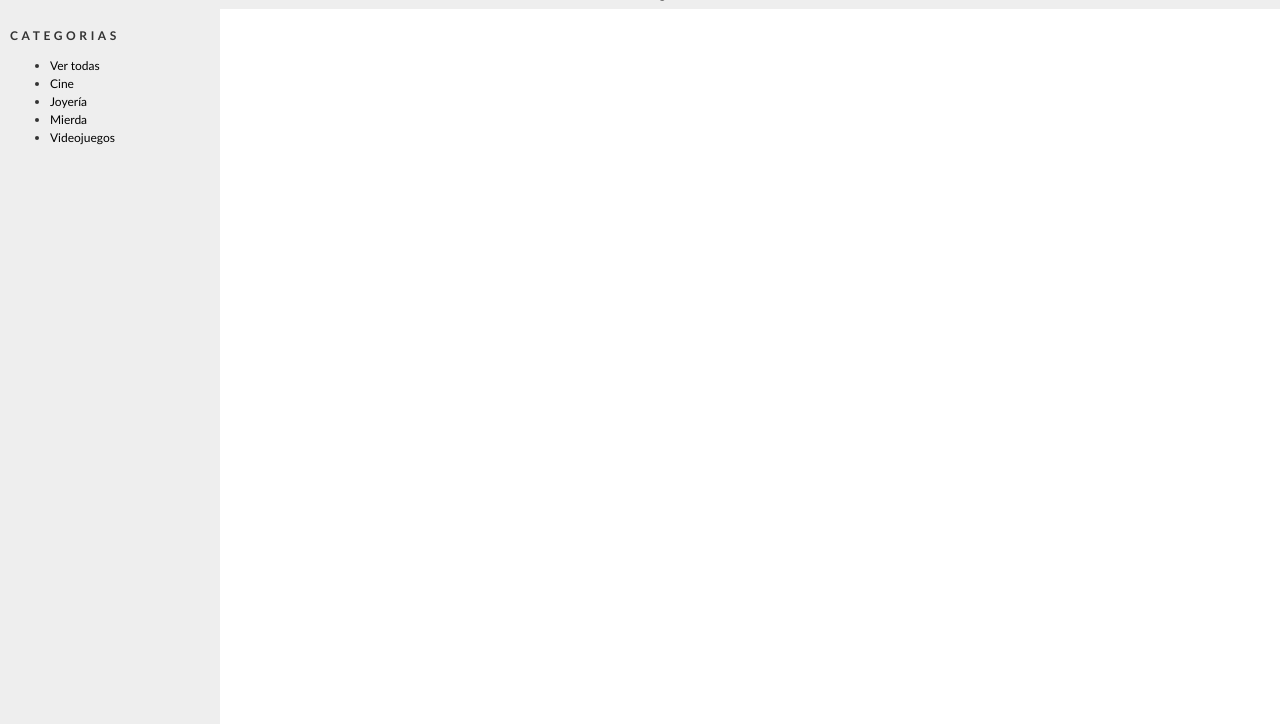
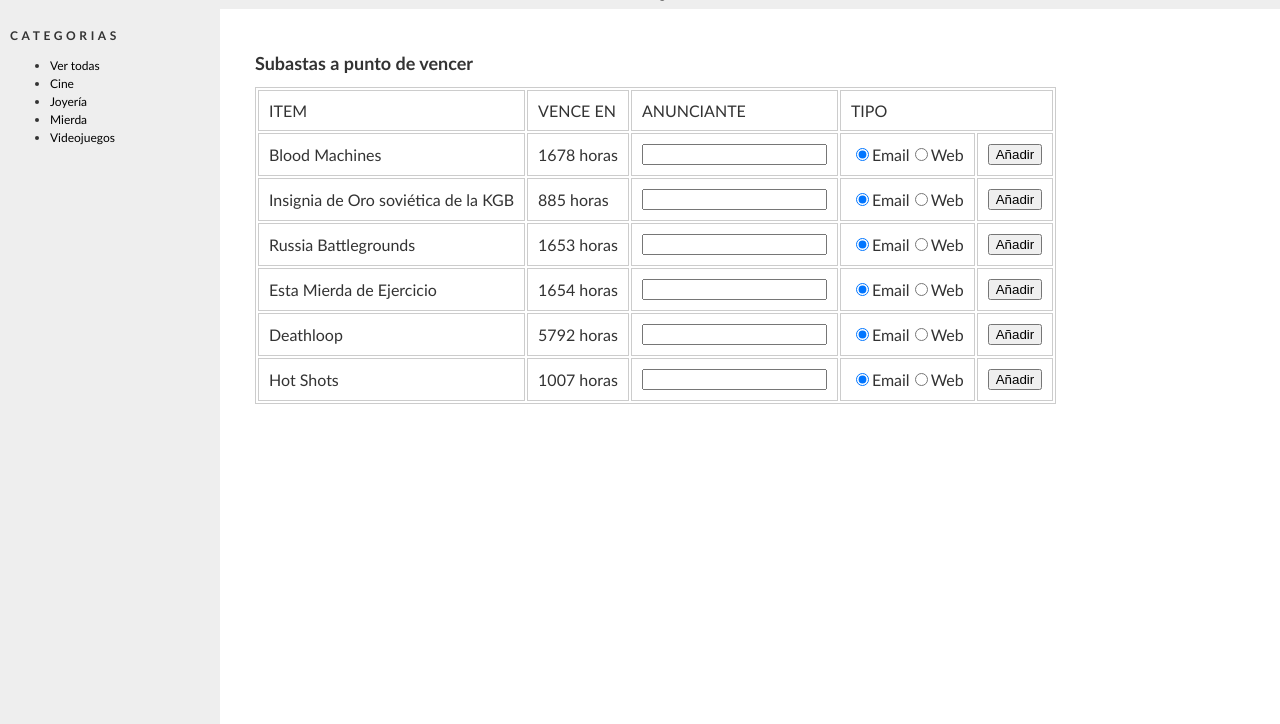
Before and after one commit to Cesferort/DWES, a PHP site: page /DWES/publi.php in a window 1280 px wide. Shown: the part 76-800 px from the top of the page. Run offline with PHP 8.4, Linux system fonts and the light colour scheme; data comes from the database, SQL or seed files in the repository; both versions use the stored data as it was after the commit.

Commit message:
[UD2][T3] Subastas - Terminado
-SQL Actualizado
-publi.php Terminado
-gestorBD_item.php Se ha añadido la función getAlmostExpiredItems que nos permite recuperar items casi expirados de la base de datos

```diff
--- a/Tema3/Subastas/BD/gestorBD_item.php
+++ b/Tema3/Subastas/BD/gestorBD_item.php
@@ -160,6 +160,50 @@
 }
 
 /**
+ * Busca en la base de datos todos los item cuya fecha fin para pujas este cerca de expirar
+ * (vigencia menor a 3 días). O bien no tienen pujas, o bien la puja más alta no supera el
+ * 10% del valor de partida.
+ * @param mysqli $conn              Conexión a la base de datos
+ * @return array $resultItems       Array de items expirados
+ */
+function getAlmostExpiredItems($conn)
+{
+    $resultItem=[];//todo
+    // Se seledccionan los items cuya fecha fin de las pujas este cerca de expirar
+    // (vigencia menor a 3 días). O bien no tienen pujas, o bien la puja más alta no supera el
+    // 10% del valor de partida.
+    $queryItem="
+    SELECT *
+    FROM item
+    WHERE TIMESTAMPDIFF(DAY, fechafin, now()) < 3
+    AND NOT EXISTS
+    (
+        SELECT *
+        FROM puja
+        WHERE puja.id_item = item.id
+    )
+    OR preciopartida * 1.1 <
+    (
+        SELECT max(puja.cantidad)
+        FROM puja
+        WHERE puja.id_item = item.id
+    );";
+
+    $st=$conn -> prepare($queryItem);
+    $stExecuted=$st -> execute();
+    // En caso de que la query se haya realizado correctamente recuperamos los resultados
+    if($stExecuted)
+    {
+        $stResult=$st -> get_result();
+        while($item=$stResult -> fetch_assoc())
+            $resultItem[]=$item;
+    }
+    // Cerramos statement y devolvemos resultado
+    $st -> close();
+    return $resultItem;
+}
+
+/**
  * Cambia el precio de un item existente en la base de datos. Para esto recibe el identificador
  * del item cuyo precio deseamos cambiar y el nuevo precio a establecer.
  * @param mysqli $conn              Conexión a la base de datos
--- a/Tema3/Subastas/views/publi.php
+++ b/Tema3/Subastas/views/publi.php
@@ -1,8 +1,112 @@
 <?php
 require_once "cabecera.php";
+require_once "../BD/gestorBD_item.php";
+
+// Recuperamos subastas casi vencidas
+$subastasCasiVencidas=getAlmostExpiredItems($conn);
+
+// Comprobamos si el usuario ha deseado añadir publicidad a alguna de las subastas
+for($i=0; $i < count($subastasCasiVencidas); $i++)
+{
+    $butAniadir="aniadir_$i";
+    if(isset($_POST[$butAniadir]))
+    {
+        if(!isset($_SESSION["listaPublicidad"]))
+            $_SESSION["listaPublicidad"]=[];
+
+        $anunciante=$_POST["anunciante_$i"];
+        $tipo=$_POST["tipo_$i"];
+        $idItem=$_POST["idItem_$i"];
+        $descItem=$_POST["descItem_$i"];
+        $enlace=BASE_ROUTE."views/itemdetalles.php?idItem=$idItem";
+        $_SESSION["listaPublicidad"][]=[$anunciante, $tipo, $enlace, $descItem];
+    }
+}
+
+// Comprobamos si el usuario desea realizar todos los anuncios añadidos a la colección
+if(isset($_POST["enviarAnuncios"]))
+{
+    $listaPublicidad=$_SESSION["listaPublicidad"];
+    for($i=0; $i < count($listaPublicidad); $i++)
+    {
+        $publicidad=$listaPublicidad[$i];
+        $anunciante=$publicidad[0];
+        $tipo=$publicidad[1];
+        $enlace=$publicidad[2];
+        $descItem=$publicidad[3];
+
+        if($tipo == 0)          // Email
+        {
+            $msg=<<<MAIL
+                        Hola, haznos publicidad de esta mierda:
+                        $enlace
+                        Gracias
+                    MAIL;
+
+            $subject  = "Publicidad de ".FORUM_TITLE;
+            $headers  = 'From: phpalas4am@gmail.com' . "\r\n" .
+                        'MIME-Version: 1.0' . "\r\n" .
+                        'Content-type: text/html; charset=utf-8';
+            mail($anunciante, $subject, $msg, $headers);
+        }
+        else                    // Web
+        {
+            $linea="\nWeb: $anunciante Descripción del item: $descItem";
+            $f = fopen("../lib/anunciantes.txt", "a");
+            fwrite($f, $linea);
+
+            fclose($f);
+        }
+    }
+    $_SESSION["listaPublicidad"]=[];
+}
 ?>
 <body>
+    <form action="<?php echo $_SERVER["PHP_SELF"];?>" method="post">
+        <h2>Subastas a punto de vencer</h2>
+        <table>
+            <tr>
+                <td>ITEM</td>
+                <td>VENCE EN</td>
+                <td>ANUNCIANTE</td>
+                <td colspan="2">TIPO</td>
+            </tr>
+            <?php
+            for($i=0; $i < count($subastasCasiVencidas); $i++)
+            {
+                $item=$subastasCasiVencidas[$i];
+                $idItem=$item["id"];
+                $descItem=$item["descripcion"];
+                $nomItem=$item["nombre"];
+                $fechaFin=$item["fechafin"];
 
+                $dateObject=new DateTime();
+                $otherDateObject=new DateTime($fechaFin);
+                $diffObject=$dateObject -> diff($otherDateObject);
+
+                $diferenciaDias=$diffObject -> days;
+                $diferenciaHoras=$diffObject -> h;
+                $tiempoRestante=$diferenciaDias*24 + $diferenciaHoras;
+
+                $html="<tr>";
+                $html.="<td>$nomItem<input type='hidden' value='$idItem' name='idItem_$i'><input type='hidden' value='$descItem' name='descItem_$i'></td>";
+                $html.="<td>$tiempoRestante horas</td>";
+                $html.="<td><input type='text' name='anunciante_$i'></td>";
+                $html.="<td>";
+                $html.="<input type='radio' value='0' name='tipo_$i' checked>Email";
+                $html.="<input type='radio' value='1' name='tipo_$i'>Web";
+                $html.="</td>";
+                $html.="<td><input type='submit' name='aniadir_$i' value='Añadir'></td>";
+                $html.="</tr>";
+                echo $html;
+            }
+            if(isset($_SESSION["listaPublicidad"]))
+                echo "<tr><td colspan='5'><input style='width:100%' type='submit' name='enviarAnuncios' value='ENVIAR ANUNCIOS'></td></tr>";
+            ?>
+        </table>
+        <?php
+        ?>
+    </form>
 </body>
 </html>
 <?php require_once "./footer.php" ?>
```
Also changed, not shown: Tema3/Subastas/lib/anunciantes.txt (added, +10 -0 lines), Tema3/Subastas/sql/subastas.sql (+9 -8 lines), 1 other file.
